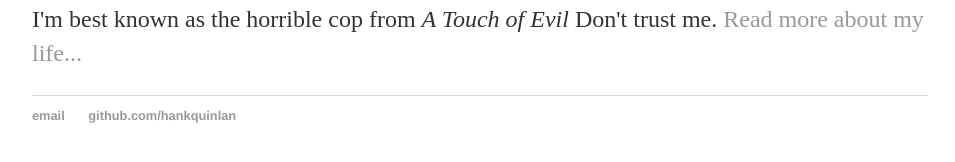
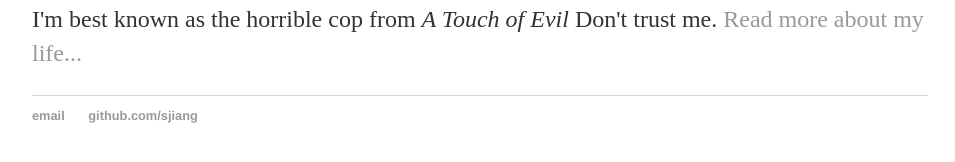
Before and after one commit to jshuai/rooookie.github-io, a Jekyll site: the page built from index.html, in a window 1280 px wide. Shown: the part 194-356 px from the top of the page, without its empty margins (160-1115 px from the left). Built offline with Jekyll 4.4.1, drawn with Linux system fonts in a browser that asks for light colours.

Commit message:
Update default.html

```diff
--- a/_layouts/default.html
+++ b/_layouts/default.html
@@ -21,8 +21,8 @@
 			</div><!-- /.container -->
 			<footer>
 	    		<ul>
-	        		<li><a href="mailto:hankquinlanhub@gmail.com">email</a></li>
-	        		<li><a href="https://github.com/hankquinlan">github.com/hankquinlan</a></li>
+	        		<li><a href="mailto:j_s_shuai@yahoo.com">email</a></li>
+	        		<li><a href="https://github.com/sjiang">github.com/sjiang</a></li>
 				</ul>
 			</footer>
 		</body>
```
